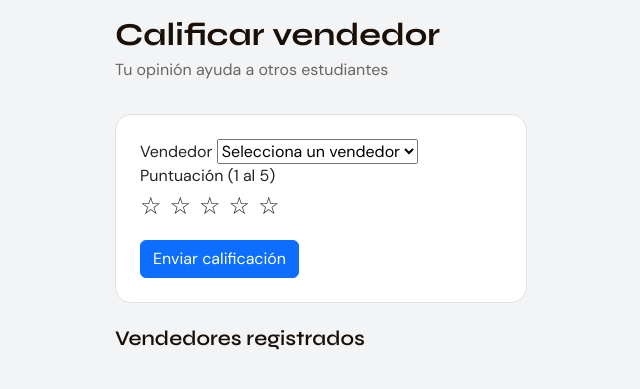
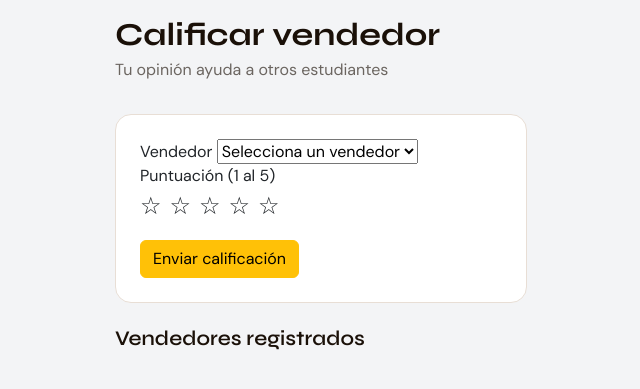
Before and after one commit to Jhoan-rios/Food-U, a Flask app: template templates/calificar_vendedor.html in a window 1280 px wide. Shown: the part 80-469 px from the top of the page, without its empty margins (319-959 px from the left). Run offline with Flask 3, Linux system fonts and the light colour scheme; the template is opened without the code that fills it, so the values that code supplies are empty.

Commit message:
updated calificar vendedor

```diff
--- a/templates/calificar_vendedor.html
+++ b/templates/calificar_vendedor.html
@@ -27,7 +27,7 @@
           {% endfor %}
         </div>
       </div>
-      <button type="submit" class="btn btn-primary">Enviar calificación</button>
+      <button type="submit" class="btn btn-warning">Enviar calificación</button>
     </form>
   </div>
 
```
